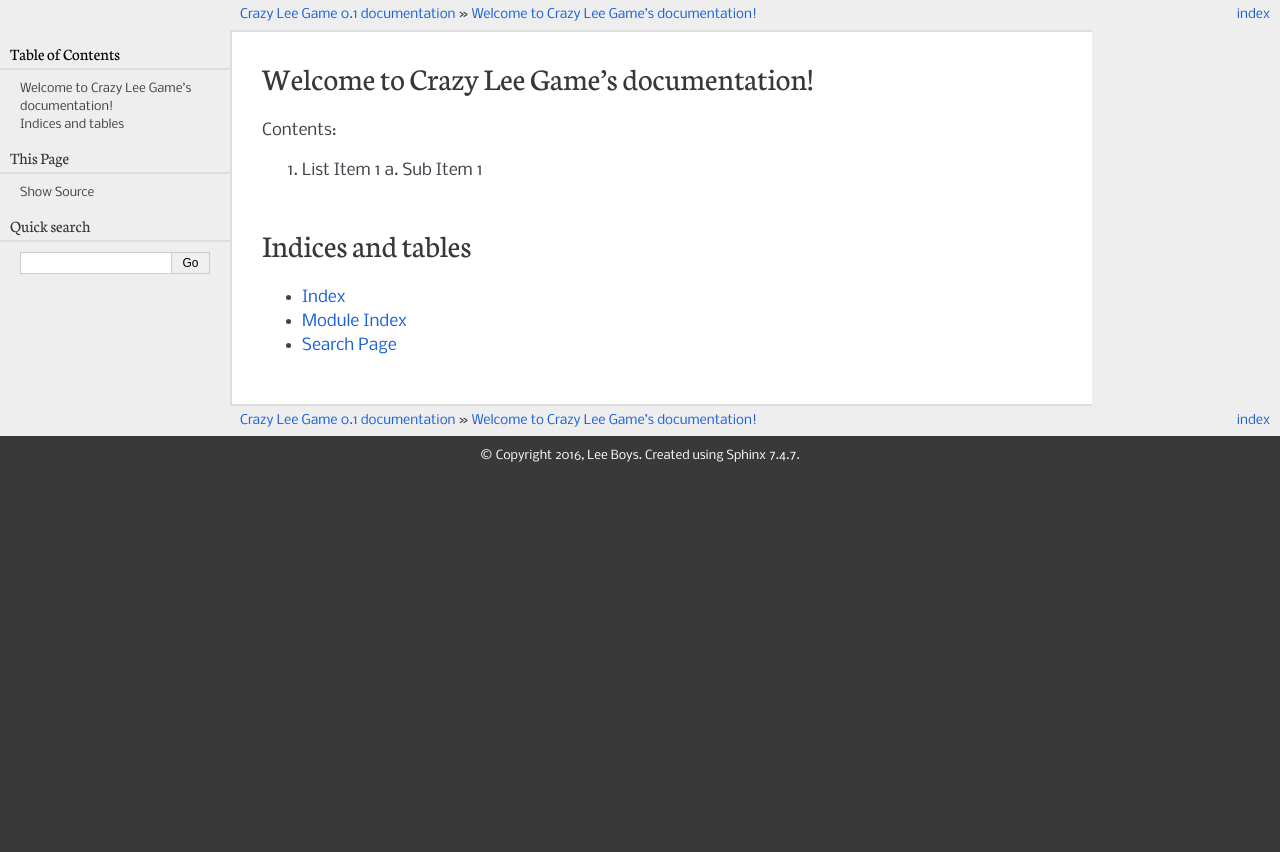
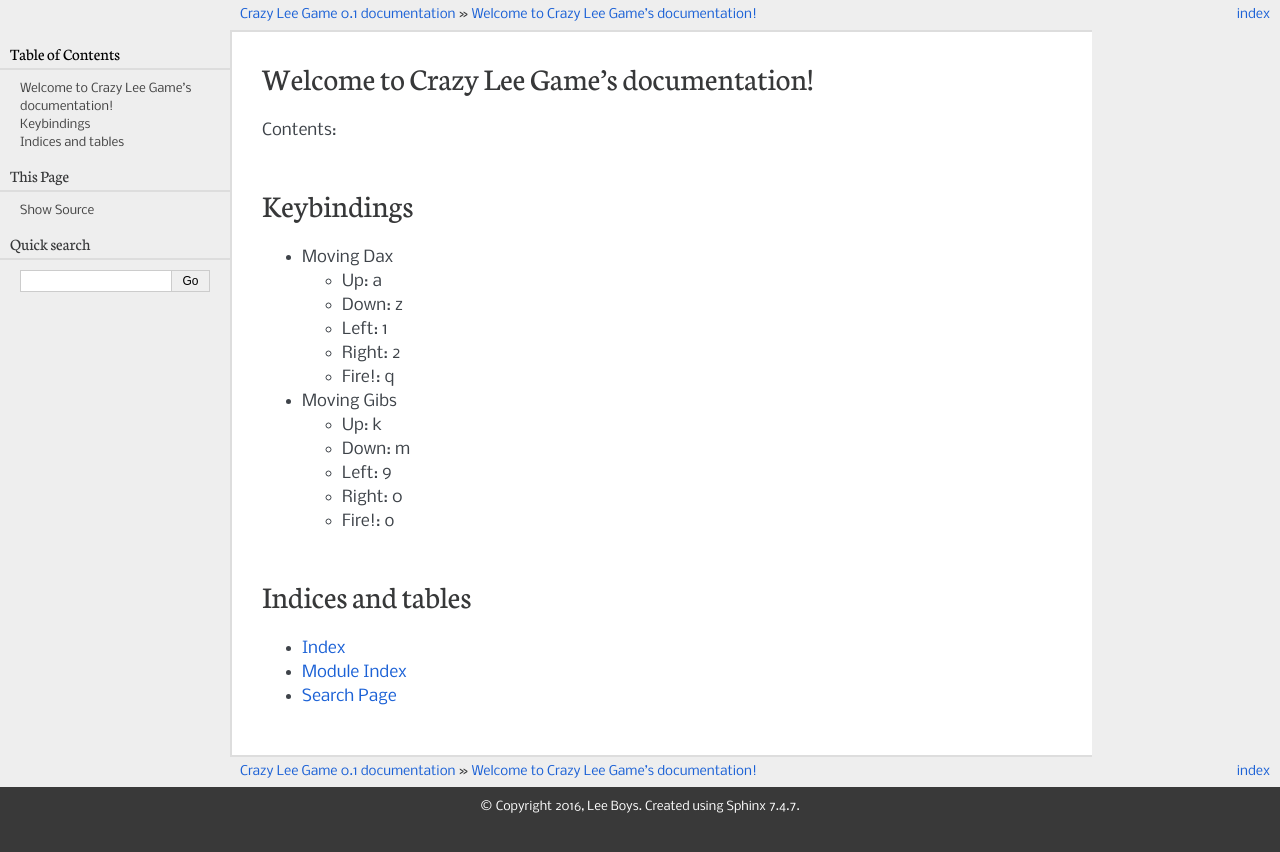
Before and after one commit to Myoldmopar/CrazyLeeGame, a Sphinx documentation site: the page built from docs/index.rst, in a window 1280 px wide. Shown: the top 852 px of the page. Built offline with Sphinx 7.4.7, drawn with Linux system fonts in a browser that asks for light colours.

Commit message:
Improved enemies and movement

```diff
--- a/docs/index.rst
+++ b/docs/index.rst
@@ -11,8 +11,32 @@
 .. toctree::
    :maxdepth: 2
 
-1. List Item 1
-   a. Sub Item 1
+Keybindings
+===========
+
+- Moving Dax
+
+  - Up: a
+
+  - Down: z
+
+  - Left: 1
+
+  - Right: 2
+
+  - Fire!: q
+
+- Moving Gibs
+
+  - Up: k
+
+  - Down: m
+
+  - Left: 9
+
+  - Right: 0
+
+  - Fire!: o
 
 Indices and tables
 ==================
```
Also changed, not shown: 2 other files.
